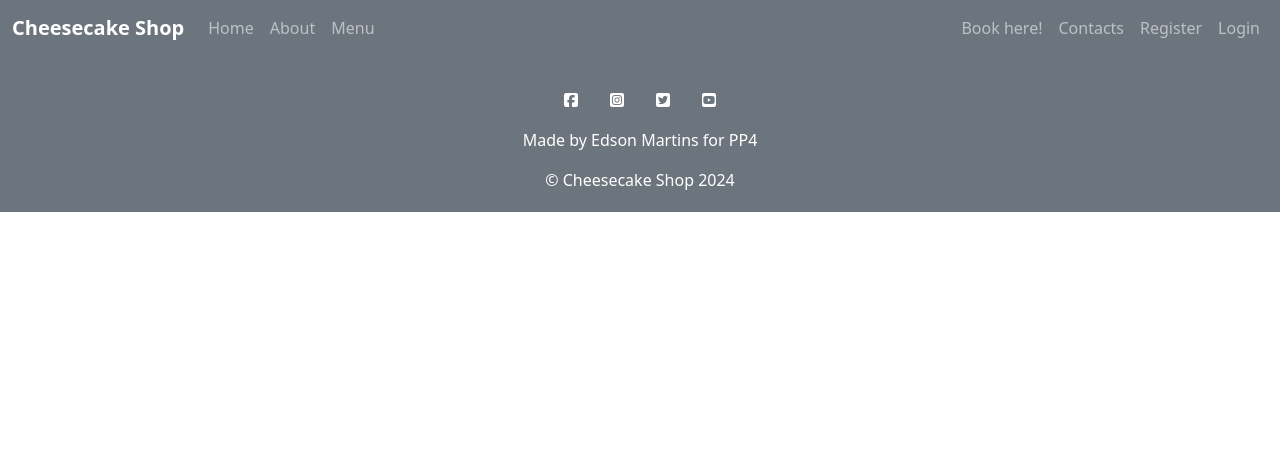
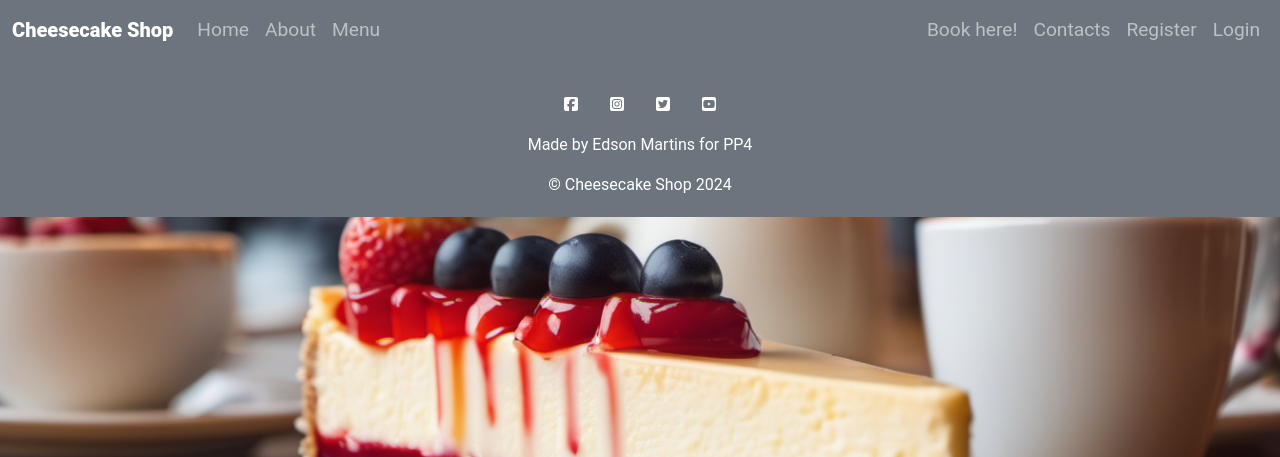
Before and after one commit to Code-Institute-Submissions/PP4-cheesecake_shop, a Django app: template templates/base.html in a window 1280 px wide. Shown: the top 457 px of the page. Run offline with Django 5.2, Linux system fonts and the light colour scheme; the template is opened without the code that fills it, so the values that code supplies are empty; some libraries are stand-ins or nearby versions.

Commit message:
Set up index.html and linkcss file

```diff
--- a/templates/index.html
+++ b/booking/templates/index.html
@@ -4,8 +4,7 @@
 {% block content %}
 
 <!-- Hero Image -->
-<div class="hero-image"></div>
-
+<div class="hero-image"> Hello</div>
 
 
 {% endblock %}
--- /dev/null
+++ b/booking/urls.py
@@ -0,0 +1,6 @@
+from django.urls import path
+from . import views
+
+urlpatterns = [
+    path('', views.Home.as_view(), name='home'),
+    ]
--- a/cheesecake_shop/settings.py
+++ b/cheesecake_shop/settings.py
@@ -10,10 +10,12 @@ For the full list of settings and their values, see
 https://docs.djangoproject.com/en/5.0/ref/settings/
 """
 
+import os
 from pathlib import Path
 
 # Build paths inside the project like this: BASE_DIR / 'subdir'.
 BASE_DIR = Path(__file__).resolve().parent.parent
+TEMPLATES_DIR = os.path.join(BASE_DIR, 'templates')
 
 
 # Quick-start development settings - unsuitable for production
@@ -55,7 +57,7 @@ ROOT_URLCONF = 'cheesecake_shop.urls'
 TEMPLATES = [
     {
         'BACKEND': 'django.template.backends.django.DjangoTemplates',
-        'DIRS': [],
+        'DIRS': [TEMPLATES_DIR],
         'APP_DIRS': True,
         'OPTIONS': {
             'context_processors': [
@@ -117,6 +119,7 @@ USE_TZ = True
 # https://docs.djangoproject.com/en/5.0/howto/static-files/
 
 STATIC_URL = 'static/'
+STATICFILES_DIRS = [os.path.join(BASE_DIR, 'static'), ]
 
 # Default primary key field type
 # https://docs.djangoproject.com/en/5.0/ref/settings/#default-auto-field
--- a/cheesecake_shop/urls.py
+++ b/cheesecake_shop/urls.py
@@ -15,10 +15,10 @@ Including another URLconf
     2. Add a URL to urlpatterns:  path('blog/', include('blog.urls'))
 """
 from django.contrib import admin
-from django.urls import path
-from booking.views import home
+from django.urls import path, include
+
 
 urlpatterns = [
     path('admin/', admin.site.urls),
-    path('', home, name='home')
+    path('', include('booking.urls'), name='booking.urls'),
 ]
--- a/static/css/style.css
+++ b/static/css/style.css
@@ -0,0 +1,86 @@
+/*------ Global Settings ------*/
+
+* {
+    font-family: 'Roboto', sans-serif;
+}
+
+a {
+    text-decoration: none;
+    color: black;
+    font-weight: bold;
+}
+
+a:hover {
+    color: grey
+}
+
+p {
+    margin-bottom: 0.4em;
+}
+
+.background-pattern {
+    background-image: url(/static/images/background.png);
+    background-size: cover;
+    background-repeat: repeat;
+    width: 100%;
+    z-index: -1;
+}
+
+.btn {
+    font-size: 1em;
+}
+
+.message-container__message--text {
+    background-color: #B8C4BB;
+    text-align: center;
+    margin: 0;
+}
+
+/*------ Body ------*/
+
+body {
+    height: 100%;
+    margin: 0;
+    padding: 0;
+}
+
+/*------ Navbar ------*/
+
+.nav-link {
+    font-size: 1.2em;
+}
+
+.hero-image {
+    background-image: url(background.png);
+    background-size: cover;
+    background-repeat: no-repeat;
+    background-position: center;
+    width: 100%;
+    height: 100vh;
+}
+
+.navbar-light .navbar-nav .nav-link {
+    color: black
+}
+
+.navbar-light .navbar-nav .nav-link:hover,
+.navbar-light .navbar-nav .nav-link:focus {
+    color: grey
+}
+
+.coloured-navbar-content .navbar-toggler .navbar-toggler-icon {
+    color: black;
+}
+
+/*------ Footer ------*/
+
+.footer .footer-icons a:hover {
+    color: grey
+}
+
+.footer .footer-icons a {
+    font-size: 2em;
+    line-height: 1.5em;
+    color: black;
+    margin-right: 10px;
+}
--- a/templates/base.html
+++ b/templates/base.html
@@ -1,4 +1,5 @@
 {% load static %}
+
 <!DOCTYPE html>
 <html lang="en">
 
@@ -21,11 +22,11 @@
     <!-- Favicon -->
 
     <link rel="stylesheet" href="{% static 'css/style.css' %}">
-    <script src="https://code.jquery.com/jquery-3.6.0.min.js"></script>
+
 
 </head>
 
-<body>
+<body class="d-flex flex-column h-100 main-bg background-pattern">
 
     <!-- Nav-bar -->
     <nav class="navbar navbar-expand-md navbar-dark bg-secondary sticky-top">
@@ -41,32 +42,32 @@
                         <a class="nav-link" aria-current="page" href="{% url 'home' %}">Home</a>
                     </li>
                     <li class="nav-item">
-                        <a class="nav-link" href="{% url 'about' %}">About</a>
+                        <a class="nav-link" href="{}">About</a>
                     </li>
                     <li class="nav-item">
-                        <a class="nav-link" href="{% url 'menu:menu' %}">Menu</a>
+                        <a class="nav-link" href="{}">Menu</a>
                     </li>
                 </ul>
                 <ul class="navbar-nav ms-auto mb-lg-0">
                     <li class="nav-item">
-                        <a class="nav-link" href="{% url 'reservation_booking' %}">Book here!</a>
+                        <a class="nav-link" href="{}">Book here!</a>
                     </li>
                     <li class="nav-item">
-                        <a class="nav-link" href="{% url 'contacts' %}">Contacts</a>
+                        <a class="nav-link" href="{}">Contacts</a>
                     </li>
                     {% if user.is_authenticated %}
                     <li class="nav-item">
-                        <a class="nav-link" href="{% url 'booking_list' %}">My Bookings</a>
+                        <a class="nav-link" href="{}">My Bookings</a>
                     </li>
                     <li class="nav-item">
-                        <a class="nav-link" href="{% url 'account_logout' %}">Logout</a>
+                        <a class="nav-link" href="{}">Logout</a>
                     </li>
                     {% else %}
                     <li class="nav-item">
-                        <a class="nav-link" href="{% url 'account_signup' %}">Register</a>
+                        <a class="nav-link" href="{}">Register</a>
                     </li>
                     <li class="nav-item">
-                        <a class="nav-link" href="{% url 'account_login' %}">Login</a>
+                        <a class="nav-link" href="{}">Login</a>
                     </li>
                     {% endif %}
                 </ul>
@@ -130,7 +131,7 @@
 
     <!-- font awesome script -->
     <script src="https://kit.fontawesome.com/58d92d93b9.js" crossorigin="anonymous"></script>
-    <script src="{% static 'js/script.js' %}"></script>
+
 
 </body>
 
```
Also changed, not shown: booking/views.py (+13 -3 lines), db.sqlite3, static/images/background.png (added).
